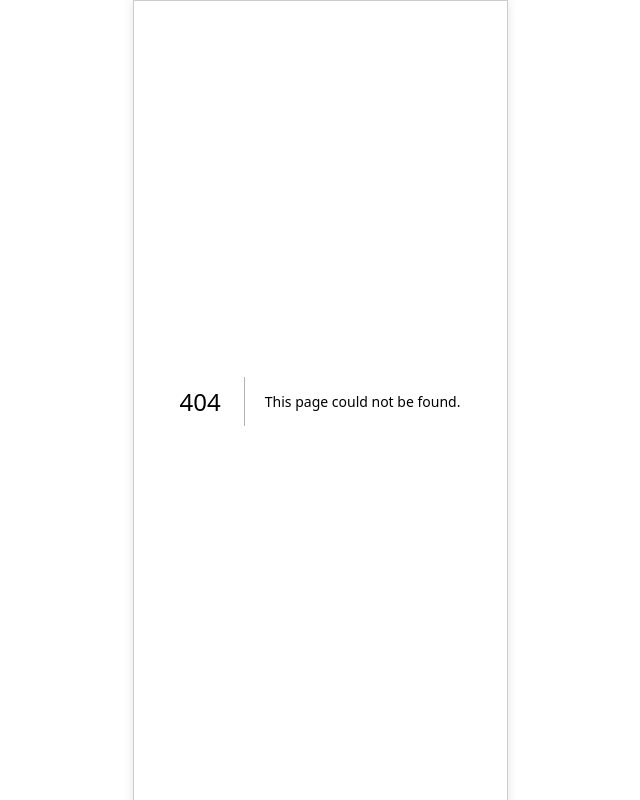
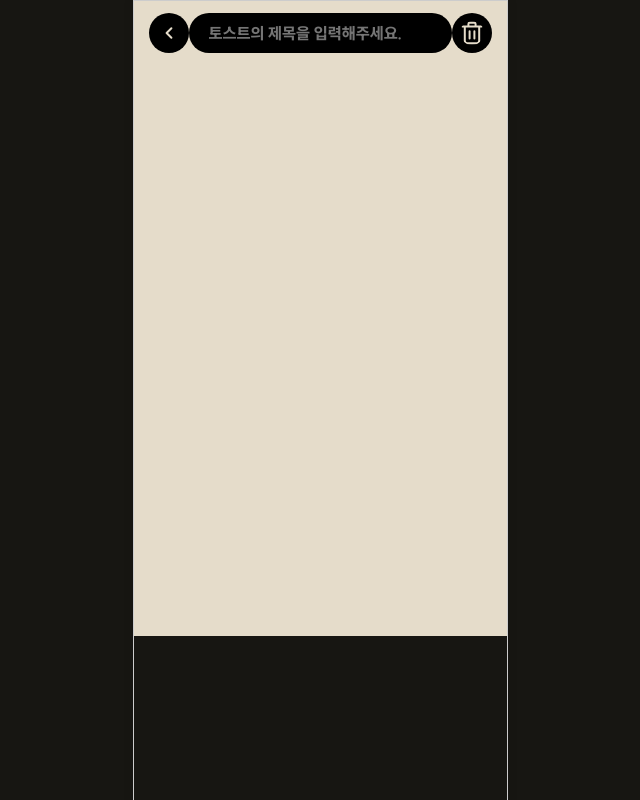
Before and after one commit to Codeit-ToastIT/FE_main, a Next.js app: page /pages/memoInput in a window 1280 px wide. Before the commit this address had no page. Shown: the whole page, without its empty margins (320-960 px from the left). Built offline with nearby package versions, Linux system fonts and the light colour scheme.

Commit message:
[feat]: editing 화면 UI 설계

```diff
--- a/app/components/common/BasicToast.tsx
+++ b/app/components/common/BasicToast.tsx
@@ -46,9 +46,9 @@ export default function Toast() {
     //   fetchMemo();
   }, []);
 
-  // 클릭 시 메모 입력 페이지로 이동(임시 라우터 주소)
+  // 클릭 시 메모 입력 페이지로 이동
   const handleToastClick = () => {
-    router.push('/memo-input');
+    router.push('/pages/memoInput');
   };
 
   return (
--- /dev/null
+++ b/app/components/common/EditingToast.tsx
@@ -0,0 +1,53 @@
+/**
+ * 파일명: EditingToast.tsx
+ * 작성일: 2025-01-27
+ * 작성자: 이서연
+ * 설명: editing 메모 화면 body 부분(메모 작성 area) UI 설계.
+ */
+
+import React, { useState, useEffect } from 'react';
+import styled from 'styled-components';
+
+export default function EditingToast({ initialValue }) {
+  const [text, setText] = useState('');
+
+  useEffect(() => {
+    setText(initialValue || '');
+  }, [initialValue]);
+
+  return (
+    <>
+      <StyledPadding />
+      <StyledTextArea value={text} onChange={(e) => setText(e.target.value)}></StyledTextArea>
+    </>
+  );
+}
+
+const StyledPadding = styled.div`
+  width: 375px;
+  height: 34px;
+  flex-shrink: 0;
+  background: linear-gradient(180deg, #e5dcca 0%, rgba(229, 220, 202, 0.2) 100%);
+`;
+
+const StyledTextArea = styled.textarea`
+  width: 100%;
+  min-height: 310px;
+  flex: 1 0 0;
+  align-self: stretch;
+  color: var(--brown, #473728);
+  font-family: SUIT;
+  font-size: 16px;
+  font-style: normal;
+  font-weight: 600;
+  line-height: 20px; /* 125% */
+  border: none;
+  outline: none;
+  background: none;
+  resize: none;
+  padding: 0px 32px 32px 32px;
+
+  ::-webkit-scrollbar {
+    display: none;
+  }
+`;
--- /dev/null
+++ b/app/components/layout/MemoHeader.tsx
@@ -0,0 +1,82 @@
+/**
+ * 파일명: MemoHeader.tsx
+ * 작성일: 2025-01-27
+ * 작성자: 이서연
+ * 설명: 메모 작성 화면 header 부분 UI 설계.
+ */
+
+import React, { useState, useEffect } from 'react';
+import styled from 'styled-components';
+import Image from 'next/image';
+
+import iconBack from '../../assets/icons/icon_back.svg';
+import iconTrash from '../../assets/icons/icon_trash.svg';
+
+interface MemoHeaderProps {
+  onBackClick: () => void;
+  onTrashClick: () => void;
+}
+
+export default function MemoHeader({ onBackClick, onTrashClick }: MemoHeaderProps) {
+  return (
+    <HeaderContainer>
+      <IconBack src={iconBack} alt="Back" onClick={onBackClick} />
+      <TitleInput type="text" placeholder="토스트의 제목을 입력해주세요." />
+      <IconTrash src={iconTrash} alt="Trash" onClick={onTrashClick} />
+    </HeaderContainer>
+  );
+}
+
+const HeaderContainer = styled.header`
+  display: flex;
+  height: 60px;
+  padding: 12px 16px 8px 16px;
+  justify-content: center;
+  align-items: center;
+  background: #e5dcca;
+`;
+
+const IconBack = styled(Image)`
+  width: 40px;
+  height: 40px;
+  flex-shrink: 0;
+  padding: 8px;
+  border-radius: 40px;
+  background: var(--black, #171612);
+  cursor: pointer;
+`;
+
+const TitleInput = styled.input`
+  width: 263px;
+  height: 40px;
+  flex-shrink: 0;
+  padding: 8px 20px;
+  border-radius: 40px;
+  background: var(--black, #171612);
+  border: none;
+  outline: none;
+  color: var(--ivory, #e5dcca);
+  font-family: SUIT;
+  font-size: 16px;
+  font-weight: 800;
+  line-height: 20px; /* 125% */
+
+  ::placeholder {
+    color: var(--ivory, #e5dcca);
+    text-overflow: ellipsis;
+    white-space: nowrap;
+  }
+`;
+
+const IconTrash = styled(Image)`
+  display: flex;
+  width: 40px;
+  height: 40px;
+  padding: 8px;
+  justify-content: center;
+  align-items: center;
+  flex-shrink: 0;
+  border-radius: 40px;
+  background: var(--black, #171612);
+  cursor: pointer;
+`;
--- a/app/components/layout/header.tsx
+++ b/app/components/layout/header.tsx
@@ -18,7 +18,7 @@ interface HeaderProps {
   onProfileClick: () => void;
 }
 
-const Header: React.FC<HeaderProps> = ({ title, onHelpClick, onProfileClick }) => {
+export default function Header({ title, onHelpClick, onProfileClick }: HeaderProps) {
   return (
     <HeaderContainer>
       <Logo>{title}</Logo>
@@ -28,9 +28,7 @@ const Header: React.FC<HeaderProps> = ({ title, onHelpClick, onProfileClick }) =
       </IconWrapper>
     </HeaderContainer>
   );
-};
-
-export default Header;
+}
 
 const HeaderContainer = styled.header`
   display: flex;
--- a/app/globals.css
+++ b/app/globals.css
@@ -34,6 +34,12 @@ body {
   box-sizing: border-box;
 }
 
+:root {
+  --black: rgba(0, 0, 0);
+  --ivory: #e5dcca;
+  --brown: #473728;
+}
+
 @media (width: 375px) and (height: 812px) {
   body {
     background-color: #171612; /* 아이폰 13 미니 전용 배경 */
--- /dev/null
+++ b/app/pages/memoInput/page.tsx
@@ -0,0 +1,40 @@
+/**
+ * 파일명: memoInput/page.tsx
+ * 작성일: 2025-01-27
+ * 작성자: 이서연
+ * 설명: 메모 작성 화면 UI 설계.
+ */
+
+'use client';
+
+import React, { useState, useEffect } from 'react';
+import styled from 'styled-components';
+
+import MemoHeader from '../../components/layout/MemoHeader';
+import MemoBody from '../../components/common/EditingToast';
+
+export default function MemoInput() {
+  return (
+    <Container>
+      <MemoHeader />
+      <StyledMemoBody />
+    </Container>
+  );
+}
+
+const Container = styled.div`
+  background: var(--ivory);
+  height: 635px;
+`;
+
+const StyledMemoBody = styled(MemoBody)`
+  display: flex;
+  width: 375px;
+  height: 374px;
+  padding: 32px;
+  flex-direction: column;
+  justify-content: flex-end;
+  align-items: center;
+  gap: 10px;
+  flex-shrink: 0;
+`;
```
